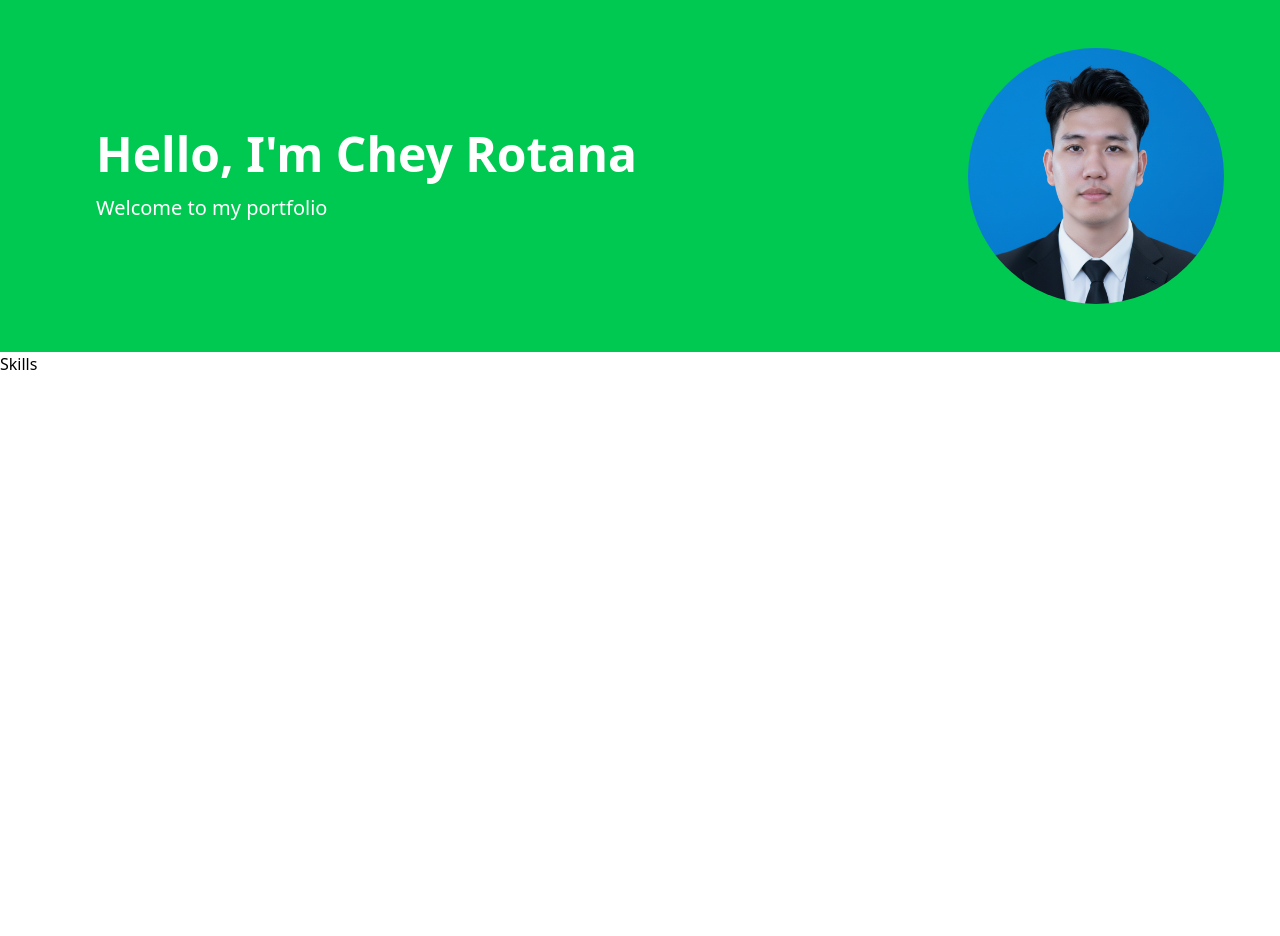
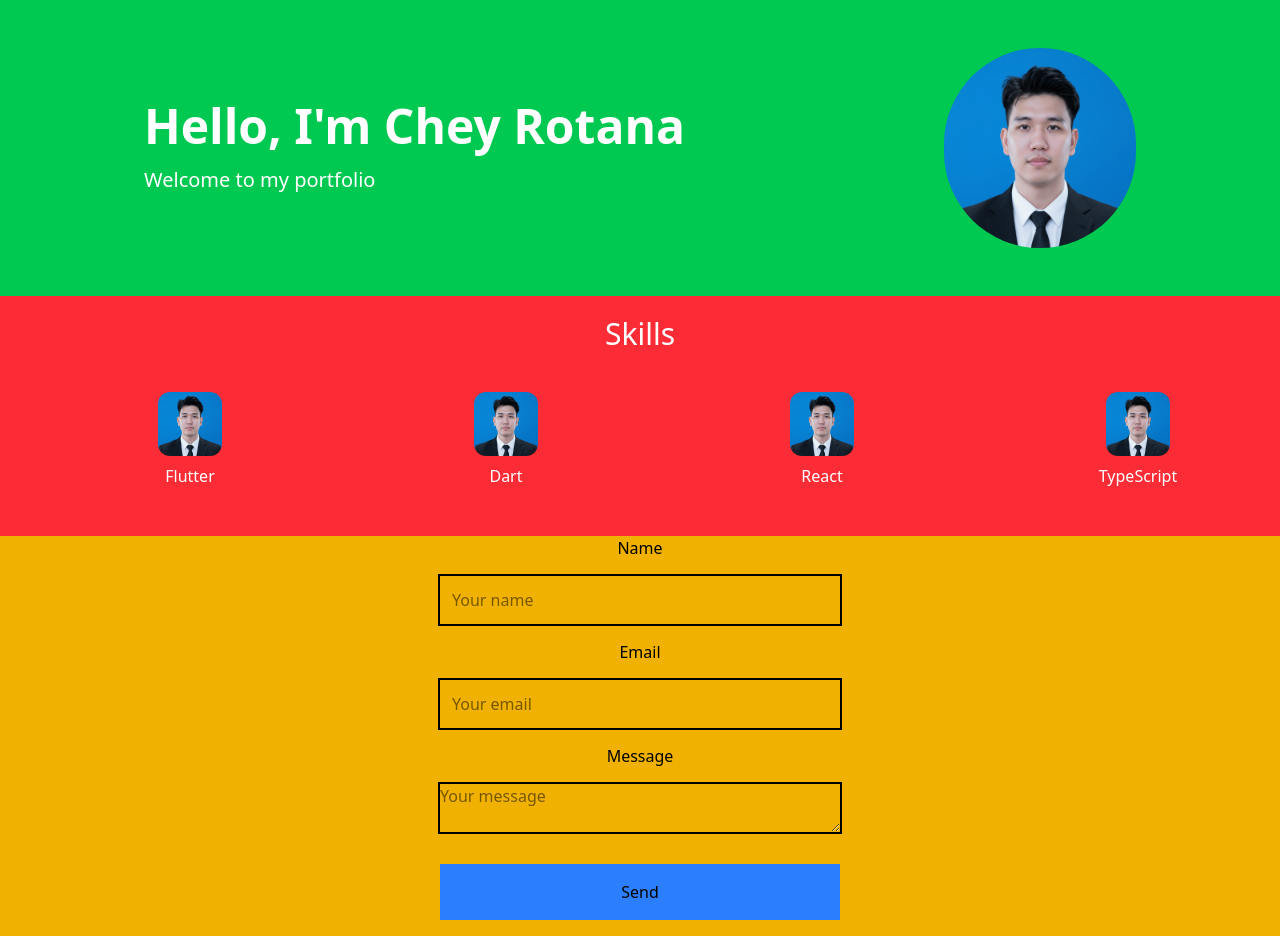
Before and after one commit to cheyrotana/Portfolio, a React (Vite) app in the folder my-app/: page / in a window 1280 px wide. Before the commit the page ends 800 px from the top, so only its background shows below. Built offline with nearby package versions, Linux system fonts and the light colour scheme.

Commit message:
sketch portfolio

```diff
--- a/my-app/src/App.tsx
+++ b/my-app/src/App.tsx
@@ -1,34 +1,131 @@
-import Profile from './assets/Profile.png';
+import Profile from "./assets/Profile.png";
+import { useState } from "react";
 
 function App() {
   const name = "Chey Rotana";
+  const skills = [
+    { name: "Flutter", image: Profile },
+    { name: "Dart", image: Profile },
+    { name: "React", image: Profile },
+    { name: "TypeScript", image: Profile },
+  ];
   return (
     <>
-      <section className="flex flex-row items-center justify-between bg-green-500 text-white p-12 gap-8">
-        <div className="flex-3 p-12">
+      <header className="flex flex-row items-center justify-between bg-green-500 text-white p-12 gap-8">
+        <div className="flex-4 pl-24">
           <h1 className="text-5xl font-bold mb-4">
             Hello, I'm <b>{name}</b>
           </h1>
           <p className="text-xl">Welcome to my portfolio</p>
         </div>
-        <div className='flex-1'>
+        <div className="flex-1 pr-24">
           <img
             src={Profile}
             alt="Profile"
-            className="rounded-full w-64 h-64 object-cover "
+            className="rounded-full w-64px h-64px object-cover"
           />
         </div>
+      </header>
+
+      <section className="text-center bg-red-500 text-white">
+        <header className="text-3xl pt-5">
+          <h1>Skills</h1>
+        </header>
+        <section className="grid grid-cols-4 gap-8 pl-12 pb-12 pt-10">
+          {skills.map((skill, index) => (
+            <div
+              key={index}
+              className="flex flex-col items-center justify-center gap-2"
+            >
+              <img
+                src={skill.image}
+                alt="technology"
+                className="w-16 h-16 object-cover rounded-xl"
+              />
+              <p>{skill.name}</p>
+            </div>
+          ))}
+        </section>
       </section>
 
-      <section>
-        <div className=''>
-          <h2>
-            Skills
-          </h2>
-        </div>
-      </section>
+      <footer>
+          <ContactForm/>
+      </footer>
     </>
   );
 }
 
+function ContactForm() {
+  const [formData, setFormData] = useState({
+    name: "",
+    email: "",
+    message: "",
+  });
+
+  const [error, setError] = useState("");
+
+
+  interface ChangeEventType extends React.ChangeEvent<
+    HTMLInputElement | HTMLTextAreaElement
+  > {}
+
+  const handleChange = (e: ChangeEventType) => {
+    setFormData({
+      ...formData,
+      [e.target.name]: e.target.value,
+    });
+  };
+
+  const handleSubmit = (e: React.FormEvent<HTMLFormElement>) => {
+    e.preventDefault();
+
+    if (!formData.name || !formData.email || !formData.message) {
+      setError("All fields are required.");
+      return;
+    }
+
+    setError("");
+    console.log("Form submitted:", formData);
+
+    // Reset form
+    setFormData({ name: "", email: "", message: "" });
+  };
+  return (
+    <form onSubmit={handleSubmit} className="flex flex-col items-center gap-4 bg-yellow-500">
+      {error && <div className="text-red-500">{error}</div>}
+      <p>Name</p>
+      <input
+        type="text"
+        name="name"
+        placeholder="Your name"
+        value={formData.name}
+        onChange={handleChange}
+        className="outline-solid outline-2 w-100 p-3"
+      />
+
+      <p>Email</p>
+      <input
+        type="email"
+        name="email"
+        placeholder="Your email"
+        value={formData.email}
+        onChange={handleChange}
+        className="outline-solid outline-2 w-100 p-3"
+      />
+
+      <p>Message</p>
+      <textarea
+        name="message"
+        placeholder="Your message"
+        value={formData.message}
+        onChange={handleChange}
+        className="outline-solid outline-2 w-100"
+      />
+
+      <button type="submit" className="bg-blue-500 p-4 w-100 m-4">Send</button>
+    </form>
+  );
+}
+
+// export default ContactForm;
 export default App;
```
Also changed, not shown: 1 other file (tests, documents, lock files or other folders).
